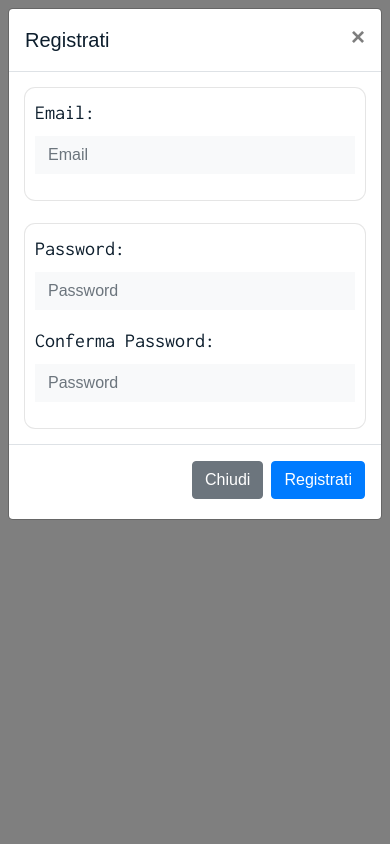
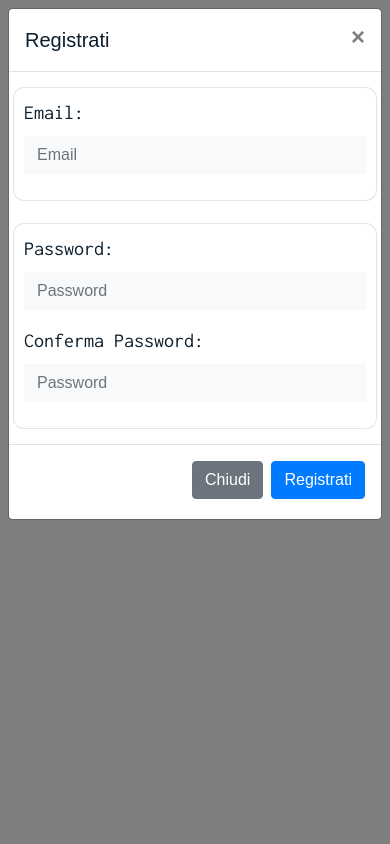
Before and after one commit to TheFedelino01/gymadvisor, a PHP site: page / in a window 390 px wide, after a click on "Registrati". Run offline with PHP 8.4, Linux system fonts and the light colour scheme.

Commit message:
Corretto padding smartphone modal registrati

```diff
--- a/index.php
+++ b/index.php
@@ -105,6 +105,14 @@ body[modalita="smartphone"] #searchbar{
   border-radius: 10px;
 }
 
+body[modalita="smartphone"] #bodyModalRegistrati{
+    padding-left: 5px;
+    padding-right: 5px;
+}
+
+
+
+
 </style>
 
 <script>
@@ -194,7 +202,7 @@ window.addEventListener("resize", displayWindowSize);
         </button>
       </div>
 		<form method="post" action="registrati.php">
-		  <div class="modal-body" >
+		  <div class="modal-body" id="bodyModalRegistrati">
 				<div class="contorno">
 				  <div class="form-group">
 					<label for="exampleInputEmail1" class="medio">Email:</label>
```
